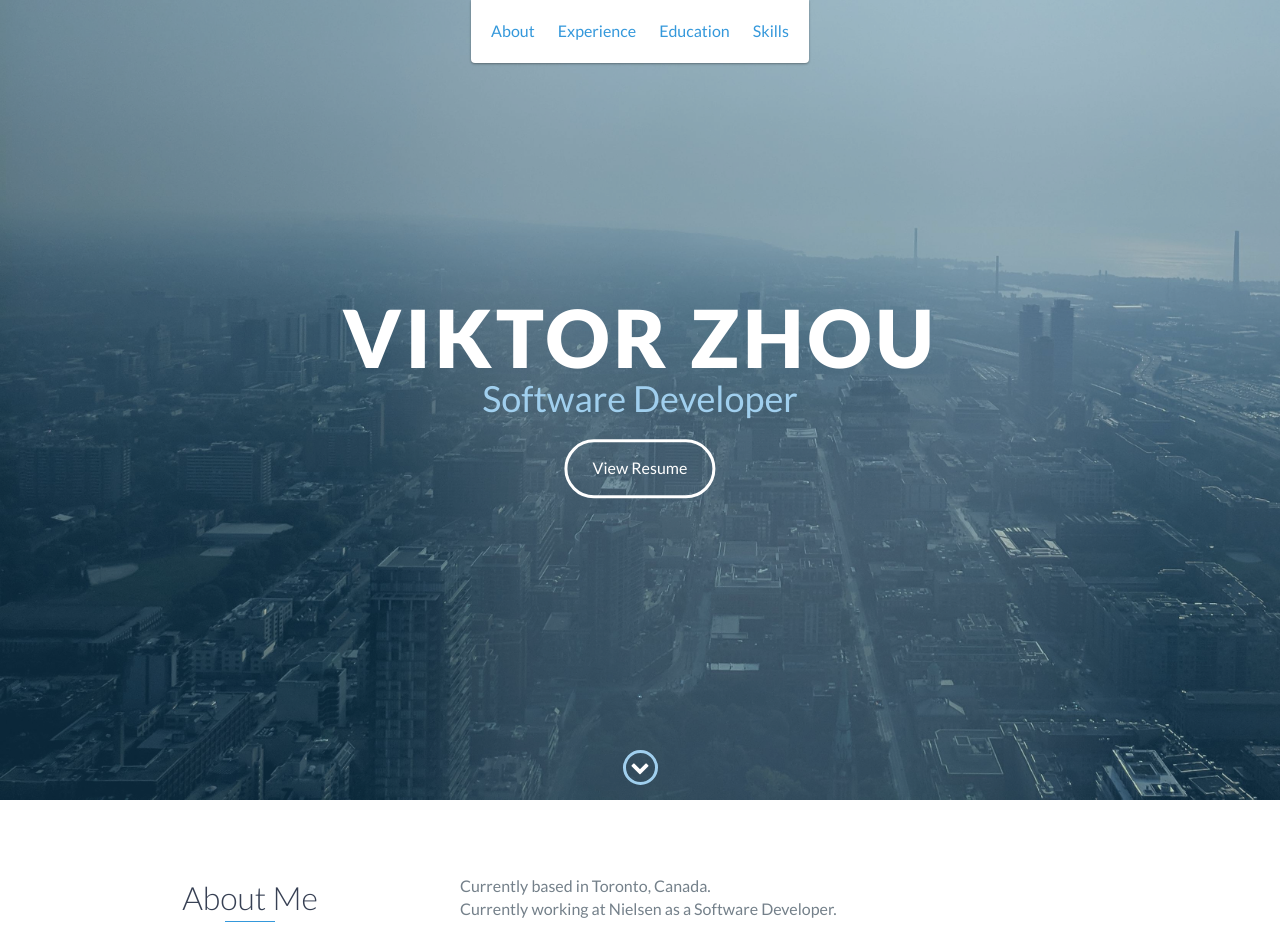
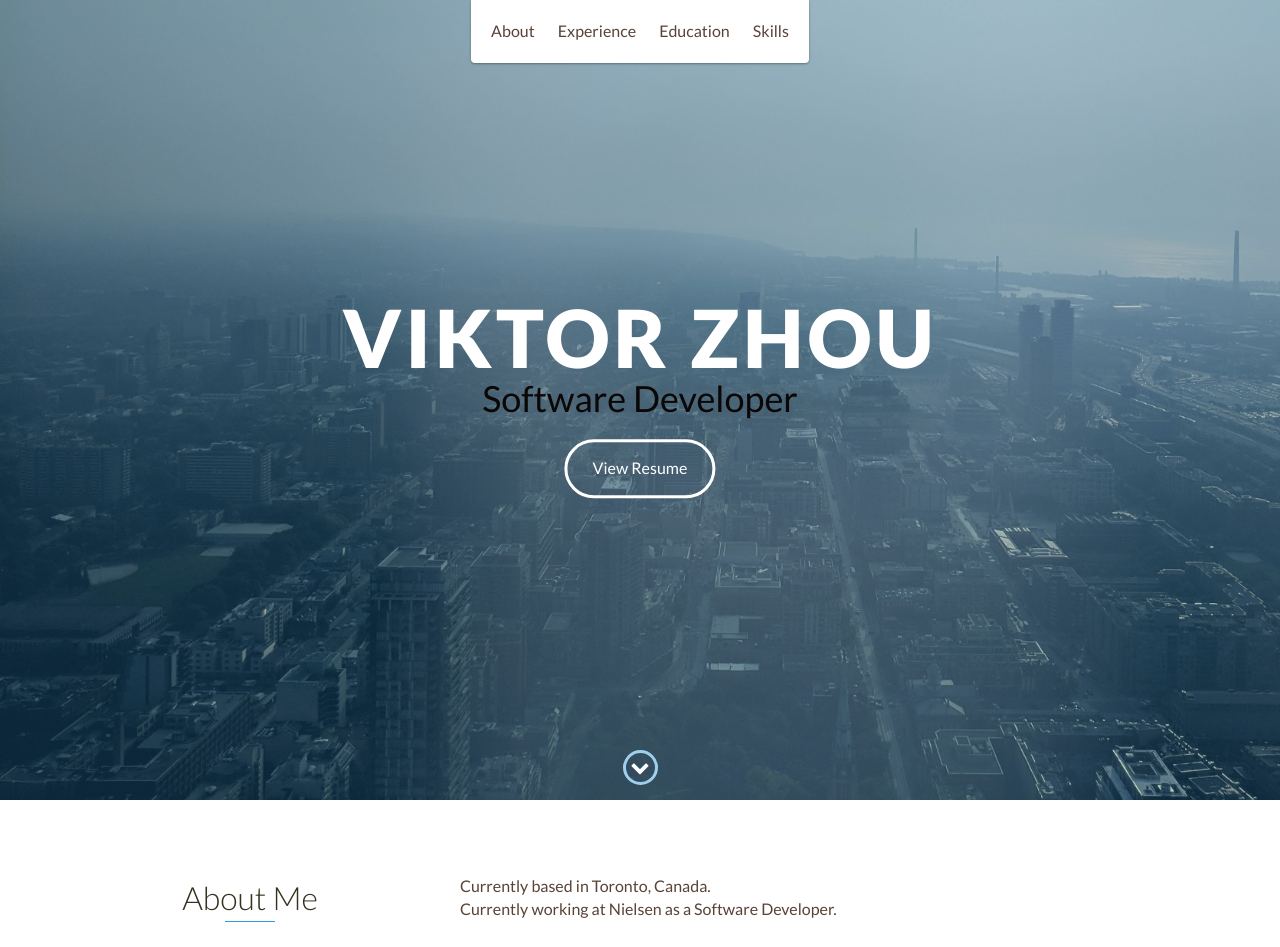
Before and after one commit to yyuuhhjjnnmm/yyuuhhjjnnmm.github.io, a website: page devportfolio/index.html in a window 1280 px wide. Shown: the top 947 px of the page. Drawn offline with nearby package versions, Linux system fonts and the light colour scheme.

Commit message:
Updated the colour scheme

```diff
--- a/devportfolio/scss/styles.scss
+++ b/devportfolio/scss/styles.scss
@@ -45,8 +45,8 @@ $background-alt: #f2f2f5;
 $border: #dcd9d9;
 
 // Define text colors
-$heading: #374054;
-$text: #74808a;
+$heading: #36311f;
+$text: #594236;
 
 /*
     ---------------------
@@ -168,7 +168,7 @@ header {
 
     a {
         display: block;
-        color: $base-color;
+        color: $text;
         padding: 10px;
 
         &:hover {
@@ -378,7 +378,7 @@ footer {
     }
 
     h2 {
-        color: lighten($base-color, 25%);
+        color: darken($text, 25%);
         font-weight: 500;
         font-size: 2.25em;
         margin-bottom: 15px;
@@ -702,6 +702,7 @@ footer {
 
 #skills {
     padding: 50px 15px;
+    background: $background-alt;
     text-align: center;
 
     h2 {
```
Also changed, not shown: devportfolio/css/styles.css.
